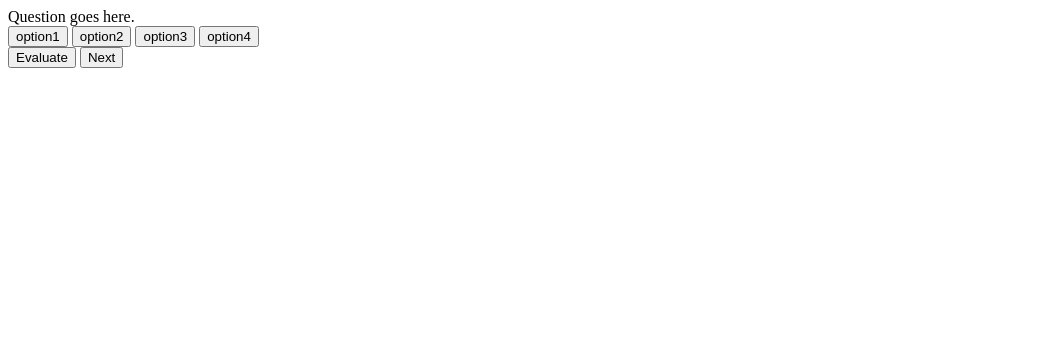
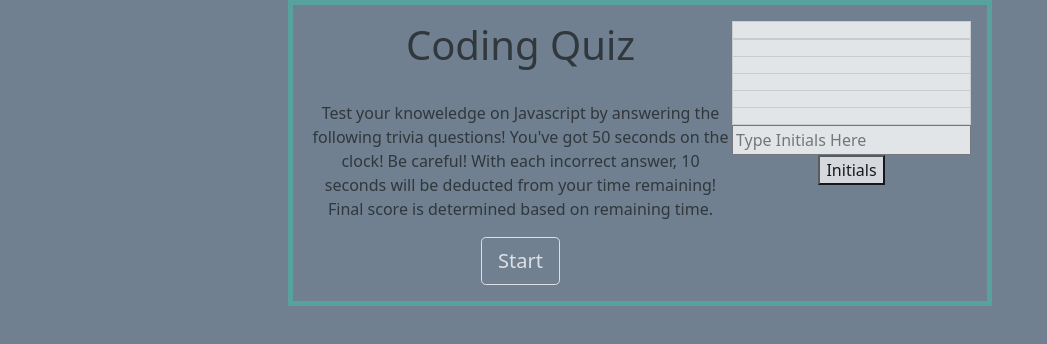
Before and after one commit to BDJS0033/Code_Quiz, a plain HTML site: page index.html in a window 1280 px wide. Shown: the whole page, without its empty margins (0-1047 px from the left). Drawn offline with nearby package versions, Linux system fonts and the light colour scheme.

Commit message:
initial commit'

```diff
--- a/assets/css/style.css
+++ b/assets/css/style.css
@@ -0,0 +1,19 @@
+body {
+    padding: 0;
+    margin: 0;
+    background-color: slategray;
+}
+
+.container {
+    padding: 1rem;
+    display: flex;
+    flex-direction: row;
+    justify-content: center;
+    width: 800px;
+    text-align: center;
+    margin: auto;
+    width: 55% ;
+    border: solid #51aaa3 5px;
+    background-color: slategray;
+    opacity: 0.8;
+  }
--- a/index.html
+++ b/index.html
@@ -4,30 +4,54 @@
 	<meta charset="UTF-8">
 	<meta http-equiv="X-UA-Compatible" content="IE=edge">
 	<meta name="viewport" content="width=device-width, initial-scale=1.0">
+
+	<title>Code Quiz</title>
+	<!-- adding bootrstrap link to make page  more interactive -->
+	<link href="https://cdn.jsdelivr.net/npm/bootstrap@5.1.3/dist/css/bootstrap.min.css" rel="stylesheet" integrity="sha384-1BmE4kWBq78iYhFldvKuhfTAU6auU8tT94WrHftjDbrCEXSU1oBoqyl2QvZ6jIW3" crossorigin="anonymous">
 	<link rel="stylesheet" href="./assets/css/style.css">
 </head>
+
 <body>
-	<div class="panel">
-		<div class="result">
+	<!-- container for main content and start button -->
+	<div class="container">
+		<div id="start">
+			<h1>Coding Quiz</h1>
+			<br>
+			<p>
+				Test your knoweledge on Javascript by answering the following trivia questions! You've got 50 seconds on the clock!
+				Be careful! With each incorrect answer, 10 seconds will be deducted from your time remaining! Final score is determined based on remaining time.
+			</p>
+			<button type="button" id="sbtn" class="btn btn-outline-light btn-lg">Start</button>
+		</div>
 
-		</div>
-		<div class="question-container" id="question">
-			Question goes here.
-		</div>
-		<div class="option-container">
-			<button class="option" onclick="" id="op1" >option1</button>
+		<!-- Questions & Answers Section-->
+		<div class="list-group list-group-flush">
+			<div id="quiz">
+				<div class="list-group-item" id="question"></div>
+				<div class="choices">
+					<div class="list-group-item" id="A"></div>
+					<div class="list-group-item" id="B"></div>
+				  	<div class="list-group-item" id="C"></div>
+				  	<div class="list-group-item" id="D"></div>
+				  	<div class="list-group-item" id="answer"></div>
+				</div>
 
-			<button class="option" id="op2" >option2</button>
-
-			<button class="option" id="op3">option3</button>
-
-			<button class="option" id="op4">option4</button>
-		</div>
-		<div class="navigation">
-			<button class="evaluate">Evaluate</button>
-			<button class="next">Next</button>
+		<!-- Timer box-->
+		<div class="timer">
+			<div id="counter"></div>
 		</div>
 	</div>
-	<script src="./assets/js/script.js"></script>
+
+	<!-- Intital and Save Score -->
+	<div>
+		<div class="score-container">
+			<div id="score">
+				<input id="Initials" placeholder="Type Initials Here">
+				<br>
+				<button id="savebtn">Initials</button>
+			</div>
+		</div>
+	</div>
+
 </body>
 </html>
```
Also changed, not shown: 1 other file.
